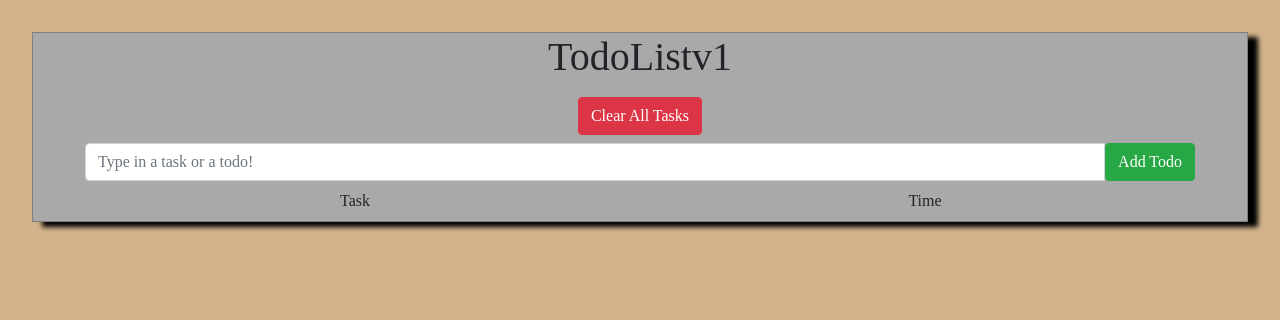
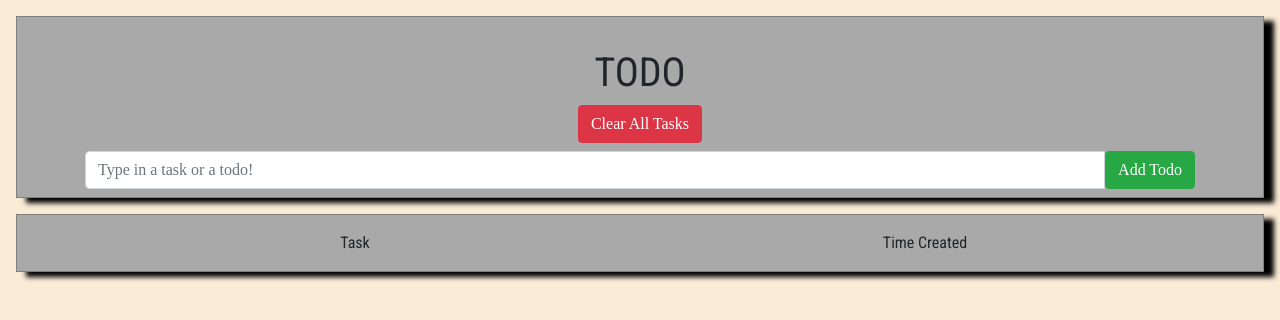
Before and after one commit to gknapkin/Todo-React, a React (Create React App) app: page / in a window 1280 px wide. Shown: the top 320 px of the page. Built offline with nearby package versions, Linux system fonts and the light colour scheme.

Commit message:
added complete task features along with more css changes

```diff
--- a/public/index.html
+++ b/public/index.html
@@ -14,6 +14,10 @@
       href="https://maxcdn.bootstrapcdn.com/bootstrap/4.0.0/css/bootstrap.min.css"
       integrity="sha384-Gn5384xqQ1aoWXA+058RXPxPg6fy4IWvTNh0E263XmFcJlSAwiGgFAW/dAiS6JXm"
       crossorigin="anonymous"
+    />
+    <link
+      href="https://fonts.googleapis.com/css?family=Roboto+Condensed&display=swap"
+      rel="stylesheet"
     />
 
     <title>Simple Todo</title>
--- a/src/Todo.css
+++ b/src/Todo.css
@@ -1,6 +1,19 @@
+* {
+  box-sizing: border-box;
+  margin: 0;
+  padding: 0;
+}
+.toptitle {
+  font-family: "Roboto Condensed", sans-serif;
+  margin: 2rem 0 0 0;
+}
+.subtitle {
+  font-family: "Roboto Condensed", sans-serif;
+  margin: 0.5rem;
+}
 .TodoList {
   text-align: center;
-  margin: 2em;
+  margin: 1em;
   border: 1px solid gray;
   background-color: darkgray;
   height: 70%;
@@ -8,10 +21,14 @@
 }
 body {
   font-family: montserrat;
-  background: tan;
+  background: antiquewhite;
 }
-html {
-  height: 100%;
+.form {
+  margin: 0 0 0.5rem 0;
+}
+.complete {
+  text-decoration: line-through;
+  color: forestgreen;
 }
 .clear {
   margin: 0.5em;
@@ -31,6 +48,12 @@ html {
   background-color: whitesmoke;
   padding: 1em;
 }
+.todo:hover {
+  box-shadow: 0px 0px 10px 1px rgba(0, 0, 0, 0.75);
+}
 .rightGroup {
   float: right;
 }
+.buttonGroupComplete {
+  display: none;
+}
--- a/src/newtodoform.js
+++ b/src/newtodoform.js
@@ -20,7 +20,8 @@ class NewTodoForm extends Component {
     const newTodo = {
       ...this.state,
       id: uuid(),
-      time: new Date().toLocaleTimeString()
+      time: new Date().toLocaleTimeString(),
+      isComplete: false
     };
     this.props.createTodo(newTodo);
     this.setState({ task: "" });
--- a/src/todo.js
+++ b/src/todo.js
@@ -10,9 +10,13 @@ class Todo extends Component {
     this.handleChange = this.handleChange.bind(this);
     this.toggleForm = this.toggleForm.bind(this);
     this.handleUpdate = this.handleUpdate.bind(this);
+    this.toggleComplete = this.toggleComplete.bind(this);
   }
   toggleForm() {
     this.setState({ isEditing: !this.state.isEditing });
+  }
+  toggleComplete() {
+    this.props.completeTodo(this.props.id);
   }
   handleUpdate(evt) {
     evt.preventDefault();
@@ -46,10 +50,23 @@ class Todo extends Component {
         <div className="todo">
           <div className="container">
             <div className="row">
-              <div className="col-7">{this.props.task}</div>
+              <div
+                onClick={this.toggleComplete}
+                className={
+                  this.props.isComplete === true ? "complete col-7" : "col-7"
+                }
+              >
+                {this.props.task}
+              </div>
               <div className="col-5">
                 {this.props.time}
-                <div className="btn-group rightGroup">
+                <div
+                  className={
+                    this.props.isComplete === true
+                      ? "buttonGroupComplete"
+                      : "btn-group rightGroup"
+                  }
+                >
                   <button
                     type="button"
                     className="btn-sm btn-warning"
--- a/src/todolist.js
+++ b/src/todolist.js
@@ -10,6 +10,7 @@ class TodoList extends Component {
     this.createTodo = this.createTodo.bind(this);
     this.update = this.update.bind(this);
     this.removeAll = this.removeAll.bind(this);
+    this.complete = this.complete.bind(this);
   }
   remove(id) {
     this.setState({
@@ -30,6 +31,15 @@ class TodoList extends Component {
     });
     this.setState({ todos: updatedTodos });
   }
+  complete(id) {
+    const completedTodos = this.state.todos.map(todo => {
+      if (todo.id === id) {
+        return { ...todo, isComplete: !todo.isComplete };
+      }
+      return todo;
+    });
+    this.setState({ todos: completedTodos });
+  }
 
   createTodo(newTodo) {
     this.setState({
@@ -43,28 +53,32 @@ class TodoList extends Component {
         key={todo.id}
         task={todo.task}
         time={todo.time}
+        isComplete={todo.isComplete}
         removeTodo={() => this.remove(todo.id)}
         updateTodo={this.update}
+        completeTodo={this.complete}
       />
     ));
     return (
+      <div>
         <div className="TodoList">
-        <h1>TodoListv1</h1>
+          <h1 className="toptitle">TODO</h1>
           <button className="clear btn btn-danger" onClick={this.removeAll}>
             Clear All Tasks
           </button>
           <div className="form">
             <NewTodoForm createTodo={this.createTodo} />
           </div>
-
+        </div>
+        <div className="TodoList">
           <div className="alltodos">
             <div className="container">
               <div className="row">
-              <div className="col">Task</div>
-              <div className="col">Time</div>
+                <div className="col subtitle">Task</div>
+                <div className="col subtitle">Time Created</div>
               </div>
-
               {todos}
+            </div>
           </div>
         </div>
       </div>
```
Lines whose indentation alone changed are shown as unchanged.
